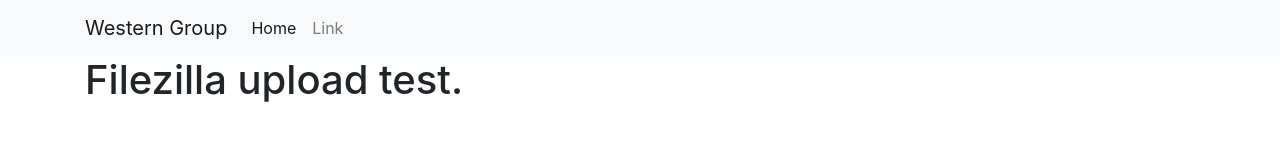
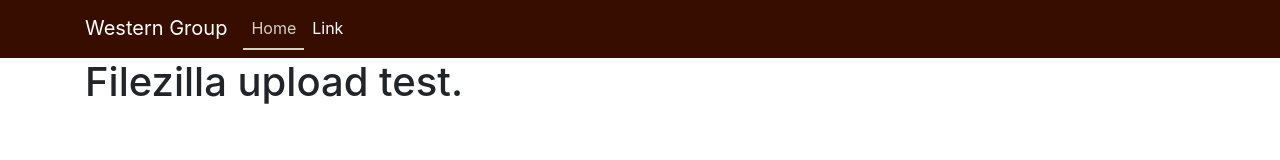
Before and after one commit to jpeart03/ect455-web, a plain HTML site: page index.html in a window 1280 px wide. Drawn offline with nearby package versions, Linux system fonts and the light colour scheme.

Commit message:
Add basic styling

```diff
--- /dev/null
+++ b/css/style.css
@@ -0,0 +1,21 @@
+/* Setting color variables */
+:root {
+    --linen: #d5d2c1;
+    --twine: #bd8e62;
+    --fawn: #a46843;
+    --hickory: #370d00;
+    --charcoal: #1a1a1a;
+}
+
+nav.navbar.navbar-expand-lg.navbar-light.western--background {
+    background-color: var(--hickory);
+}
+nav.navbar .container a,
+nav.navbar .container .navbar-nav .nav-link {
+    color: #fff;
+    border-bottom: 2px solid transparent;
+}
+nav.navbar .container .navbar-nav .nav-link.active {
+    color: var(--linen);
+    border-bottom: 2px solid var(--linen);
+}
--- a/index.html
+++ b/index.html
@@ -5,7 +5,7 @@
     <title>Western Group Homepage</title>
     <meta name="description" content="DePaul ECT 455 Team Site">
     <meta name="author" content="Jim Peart">
-    <link rel="stylesheet" href="style.css">
+    <link rel="stylesheet" href="./css/style.css">
     <link rel="stylesheet" href="https://maxcdn.bootstrapcdn.com/bootstrap/4.0.0/css/bootstrap.min.css" integrity="sha384-Gn5384xqQ1aoWXA+058RXPxPg6fy4IWvTNh0E263XmFcJlSAwiGgFAW/dAiS6JXm" crossorigin="anonymous">
     <script src="https://code.jquery.com/jquery-3.2.1.slim.min.js" integrity="sha384-KJ3o2DKtIkvYIK3UENzmM7KCkRr/rE9/Qpg6aAZGJwFDMVNA/GpGFF93hXpG5KkN" crossorigin="anonymous"></script>
     <script src="https://cdnjs.cloudflare.com/ajax/libs/popper.js/1.12.9/umd/popper.min.js" integrity="sha384-ApNbgh9B+Y1QKtv3Rn7W3mgPxhU9K/ScQsAP7hUibX39j7fakFPskvXusvfa0b4Q" crossorigin="anonymous"></script>
@@ -13,7 +13,7 @@
 </head>
 <body>
 
-    <nav class="navbar navbar-expand-lg navbar-light bg-light">
+    <nav class="navbar navbar-expand-lg navbar-light western--background">
         <div class="container">
             <a class="navbar-brand" href="./index.html">Western Group</a>
             <button class="navbar-toggler" type="button" data-toggle="collapse" data-target="#navbarTogglerDemo02" aria-controls="navbarTogglerDemo02" aria-expanded="false" aria-label="Toggle navigation">
@@ -22,8 +22,8 @@
 
             <div class="collapse navbar-collapse" id="navbarTogglerDemo02">
                 <ul class="navbar-nav mr-auto mt-2 mt-lg-0">
-                    <li class="nav-item active">
-                        <a class="nav-link" href="./index.html">Home <span class="sr-only">(current)</span></a>
+                    <li class="nav-item">
+                        <a class="nav-link active" href="./index.html">Home <span class="sr-only">(current)</span></a>
                     </li>
                     <li class="nav-item">
                         <a class="nav-link" href="#">Link</a>
```
